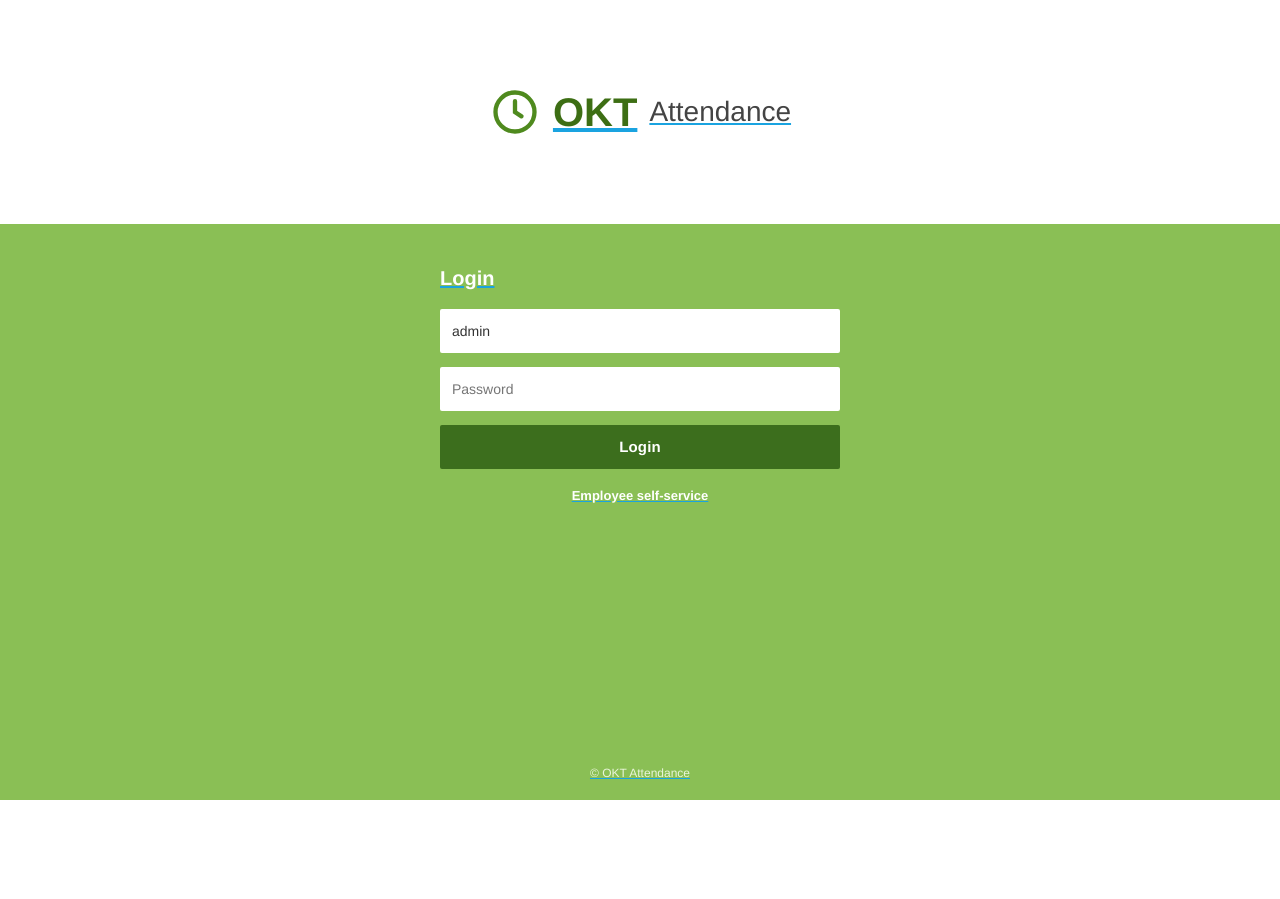
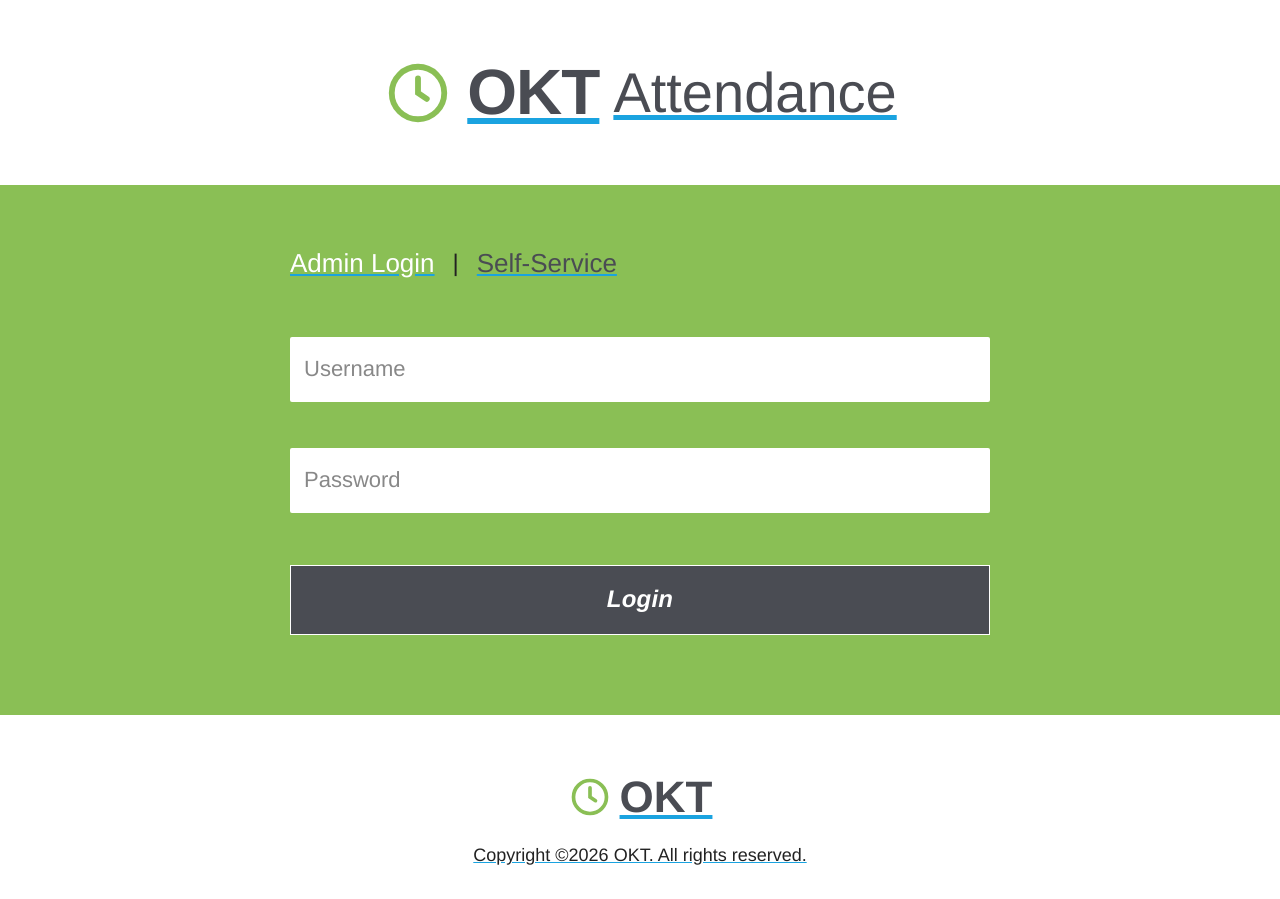
Before and after one commit to hassnainpashapf/Optix-BioTime, a website: page public/index.html in a window 1280 px wide. Before the commit the page ends 800 px from the top, so only its background shows below. Drawn offline with Linux system fonts and the light colour scheme.

Commit message:
Login page laid out like the reference (tabs, tall fields, dark Login button, footer)
Co-Authored-By: Claude Sonnet 5.5 <noreply@anthropic.com>

```diff
--- a/public/index.html
+++ b/public/index.html
@@ -710,24 +710,24 @@ html[data-skin=classic] .bmb svg{width:12px;height:12px}
 
 #login{display:none;min-height:100vh;background:#fff;flex-direction:column}
 #login .zl{display:flex;flex-direction:column;min-height:100vh;width:100%}
-#login .zlt{height:28vh;min-height:150px;display:flex;align-items:center;justify-content:center;gap:12px;color:#444}
-#login .zlt svg{width:52px;height:52px;color:#4f8a1e}#login .zlt b{font-size:40px;font-weight:800;color:#3d6e14}#login .zlt span{font-size:28px;font-weight:300}
-#login .zlb{flex:1;background:#8abf55;padding:40px 16px}#login .zlbox{max-width:400px;margin:0 auto;color:#fff}
-#login .zlbox h2{margin:0 0 16px;font-size:20px;font-weight:600;color:#fff;border:0;padding:0}
-#login .zlbox input{width:100%;height:44px;margin:0 0 14px;padding:0 12px;border:0;border-radius:2px;font-size:14px;background:#fff;color:#333;box-shadow:none}
-#login .zlbox button{width:100%;height:44px;border-radius:2px;font-size:15px;font-weight:600;padding:0;background:#3c6e1d;color:#fff;border:0;box-shadow:none;cursor:pointer}
-#login .zlbox .err{margin:12px 0 0;background:rgba(160,30,30,.6);color:#fff;padding:8px 10px;border-radius:2px;font-size:13px}
-#login .zlbox .alt{margin-top:18px;text-align:center}#login .zlbox .alt a{color:#fff;font-weight:600}
-#login .zlf{background:#8abf55;color:#e9f5da;text-align:center;font-size:12px;padding:0 0 18px}
+#login .zlt{height:185px;display:flex;align-items:center;justify-content:center;gap:14px;color:#4a4c53}
+#login .zlt svg{width:70px;height:70px;color:#8abf55}#login .zlt b{font-size:64px;font-weight:700;color:#4a4c53;letter-spacing:-1px}#login .zlt span{font-size:56px;font-weight:300;color:#4a4c53}
+#login .zlb{background:#8abf55;padding:60px 16px 80px}#login .zlbox{width:100%;max-width:700px;margin:0 auto;color:#fff}
+#login .zltabs{display:flex;align-items:center;gap:18px;margin:0 0 54px;font-size:26px}#login .zltabs a{color:#4a4c53;text-decoration:none;cursor:pointer}#login .zltabs a.on{color:#fff}#login .zltabs i{font-style:normal;color:#222;font-size:24px}
+#login .zlbox input{width:100%;height:65px;margin:0 0 46px;padding:0 14px;border:0;border-radius:0;font-size:22px;background:#fff;color:#333;box-shadow:none}#login .zlbox input::placeholder{color:#888}
+#login .zlbox button{width:100%;height:70px;margin-top:6px;border-radius:0;font-size:24px;font-weight:700;font-style:italic;padding:0;background:#4a4c53;color:#fff;border:1px solid #fff;box-shadow:none;cursor:pointer}
+#login .zlbox .err{margin:16px 0 0;background:rgba(160,30,30,.6);color:#fff;padding:10px 12px;border-radius:0;font-size:15px}
+#login .zlf{background:#fff;color:#222;text-align:center;font-size:18px;padding:50px 0 30px;margin-top:auto}#login .zlfl{display:flex;align-items:center;justify-content:center;gap:8px;margin-bottom:14px;color:#4a4c53}#login .zlfl svg{width:44px;height:44px;color:#8abf55}#login .zlfl b{font-size:44px;font-weight:800}
+@media(max-width:700px){#login .zlt b{font-size:40px}#login .zlt span{font-size:34px}#login .zlt svg{width:44px;height:44px}#login .zltabs{font-size:20px}#login .zlbox input{height:52px;font-size:17px;margin-bottom:28px}#login .zlbox button{height:56px;font-size:19px}#login .zlf{font-size:14px}}
 html[data-theme=dark] #login{background:#fff}html[data-theme=dark] #login .zlt{color:#444}
 
 .efid{grid-template-columns:1fr!important}
 </style><script>try{var sk=localStorage.skin||'classic';document.documentElement.dataset.skin=sk;var t=sk==='classic'?'light':(localStorage.theme||'light');document.documentElement.dataset.theme=t==='auto'?(matchMedia('(prefers-color-scheme:dark)').matches?'dark':'light'):t}catch(e){}</script></head><body>
 <div id="login"><div class="zl"><div class="zlt"><svg viewBox="0 0 24 24" fill="none" stroke="currentColor" stroke-width="2" stroke-linecap="round"><circle cx="12" cy="12" r="9"/><path d="M12 7v5l3 2"/></svg><b>OKT</b><span>Attendance</span></div>
- <div class="zlb"><div class="zlbox"><h2>Login</h2>
-  <input id="u" placeholder="Username" value="admin" autocomplete="username"><input id="p" type="password" placeholder="Password" autocomplete="current-password">
-  <button onclick="login()">Login</button><p id="le" class="err" style="display:none"></p><div class="alt"><a href="/portal">Employee self-service</a></div></div></div>
- <div class="zlf">&copy; OKT Attendance</div></div></div>
+ <div class="zlb"><div class="zlbox"><div class="zltabs"><a class="on">Admin Login</a><i>|</i><a href="/portal">Self-Service</a></div>
+  <input id="u" placeholder="Username" autocomplete="username"><input id="p" type="password" placeholder="Password" autocomplete="current-password">
+  <button onclick="login()">Login</button><p id="le" class="err" style="display:none"></p></div></div>
+ <div class="zlf"><div class="zlfl"><svg viewBox="0 0 24 24" fill="none" stroke="currentColor" stroke-width="2" stroke-linecap="round"><circle cx="12" cy="12" r="9"/><path d="M12 7v5l3 2"/></svg><b>OKT</b></div>Copyright &copy;2026 OKT. All rights reserved.</div></div></div>
 <div id="tip"></div>
 <div id="app"><aside id="side"><div id="logo" onclick="goHome()"><svg viewBox="0 0 24 24" fill="none" stroke="currentColor" stroke-width="2" stroke-linecap="round"><circle cx="12" cy="12" r="9"/><path d="M12 7v5l3 2"/></svg><span>OKT</span></div>
  <div id="sideico"><svg viewBox="0 0 24 24" fill="currentColor" onclick="bmMenu(event)" title="Bookmarks"><path d="M3 12V4h8l9 9-8 8z" fill="none" stroke="currentColor" stroke-width="2.2" stroke-linejoin="round"/><circle cx="7.5" cy="8.5" r="1.5"/></svg><svg viewBox="0 0 24 24" fill="none" stroke="currentColor" stroke-width="2.6" stroke-linecap="round" onclick="sideSearch()" title="Search menu"><circle cx="11" cy="11" r="7"/><path d="M20 20l-4-4"/></svg><svg viewBox="0 0 24 24" fill="none" stroke="currentColor" stroke-width="2.4" stroke-linecap="round" onclick="sideFold()" title="Collapse all groups"><path d="M3 5h18M11 10h10M11 15h10M3 20h18M7 9l-4 3 4 3z" fill="currentColor"/></svg></div>
```
